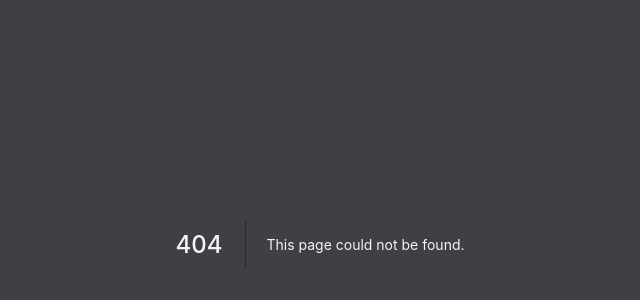
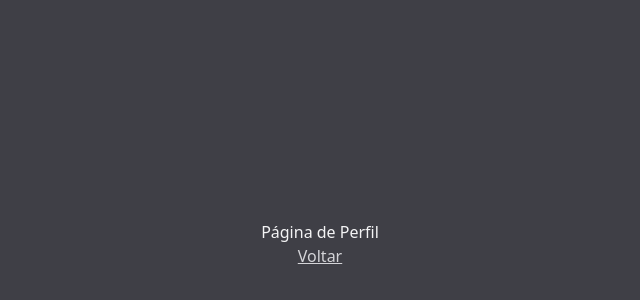
Before and after one commit to ZaikoXander/Login-System, a Next.js app in the folder frontend/: page /profile in a window 1280 px wide. Before the commit this address had no page. Shown: the part 156-456 px from the top of the page, without its empty margins (320-960 px from the left). Built offline with nearby package versions, Linux system fonts and the light colour scheme.

Commit message:
Add a recaptcha

```diff
--- a/frontend/package.json
+++ b/frontend/package.json
@@ -14,12 +14,14 @@
     "postcss": "^8.4.14",
     "react": "18.2.0",
     "react-dom": "18.2.0",
+    "react-google-recaptcha": "^2.1.0",
     "tailwindcss": "^3.1.6"
   },
   "devDependencies": {
     "@types/node": "18.0.6",
     "@types/react": "18.0.15",
     "@types/react-dom": "18.0.6",
+    "@types/react-google-recaptcha": "^2.1.5",
     "eslint": "8.20.0",
     "eslint-config-next": "12.2.2",
     "typescript": "4.7.4"
--- a/frontend/src/components/Home/Login.tsx
+++ b/frontend/src/components/Home/Login.tsx
@@ -36,7 +36,6 @@ export default function Login({ isRegistering, setIsRegistering }: HomeComponent
         onChange={handleInputChange}
         invalid="Por favor digite um endereço de email válido."
       />
-
       <Input
         required
         type="password"
@@ -47,7 +46,6 @@ export default function Login({ isRegistering, setIsRegistering }: HomeComponent
         onChange={handleInputChange}
         invalid="Por favor digite uma senha válida."
       />
-
       <Link href="/forgot">
         <a
           className="
--- a/frontend/src/components/Home/Register.tsx
+++ b/frontend/src/components/Home/Register.tsx
@@ -1,4 +1,5 @@
-import { ChangeEvent, FormEvent, useState } from "react"
+import { ChangeEvent, FormEvent, useRef, useState } from "react"
+import ReCAPTCHA from "react-google-recaptcha"
 
 import Input from "../Input"
 import Button from "../Button"
@@ -9,14 +10,23 @@ interface UserData {
   email: string
   password: string
   confirmPassword: string
+  captcha: string
 }
 
 export default function Register({ isRegistering, setIsRegistering }: HomeComponentsProps) {
-  const [user, setUser] = useState<UserData>({ email: "", password: "", confirmPassword: "" })
+  const [user, setUser] = useState<UserData>({ email: "", password: "", confirmPassword: "", captcha: "" })
 
-  function handleSubmitForm(event: FormEvent<HTMLFormElement>) {
+  const captchaRef = useRef<ReCAPTCHA>(null)
+
+  async function handleSubmitForm(event: FormEvent<HTMLFormElement>) {
     event.preventDefault()
-    console.log(user)
+    const captcha = captchaRef?.current?.getValue()
+    if (captcha) {
+      setUser({ ...user, captcha: captcha })
+    }
+    await console.log(captcha) // send UserData to API
+    captchaRef?.current?.reset()
+    // setIsRegistering(!isRegistering)
   }
 
   function handleInputChange(event: ChangeEvent<HTMLInputElement>) {
@@ -60,6 +70,11 @@ export default function Register({ isRegistering, setIsRegistering }: HomeCompon
         onChange={handleInputChange}
         invalid="A senha não corresponde."
       />
+      <ReCAPTCHA
+        ref={captchaRef}
+        sitekey={process.env.NEXT_PUBLIC_RECAPTCHA_SITE_KEY!}
+        theme="dark"
+      />
       <Button
         className="mb-2 mt-3"
         disabled={
--- a/frontend/src/pages/forgot.tsx
+++ b/frontend/src/pages/forgot.tsx
@@ -28,6 +28,7 @@ export default function Forgot() {
               placeholder="Digite seu e-mail"
               className="mb-4 w-full"
               onChange={event => setEmail(event.target.value)}
+              invalid="Por favor digite um endereço de email válido."
             />
             <Button
               className="mb-2 w-full"
--- /dev/null
+++ b/frontend/src/pages/profile.tsx
@@ -0,0 +1,19 @@
+import Link from "next/link"
+
+export default function Profile() {
+  return (
+    <div className="flex flex-col items-center">
+      <h1>Página de Perfil</h1>
+      <Link href="/">
+        <a
+          className="
+            text-zinc-300 underline w-fit
+            hover:text-zinc-400 transition-colors
+          "
+        >
+          Voltar
+        </a>
+      </Link>
+    </div>
+  )
+}
```
Also changed, not shown: 1 other file (tests, documents, lock files or other folders).
